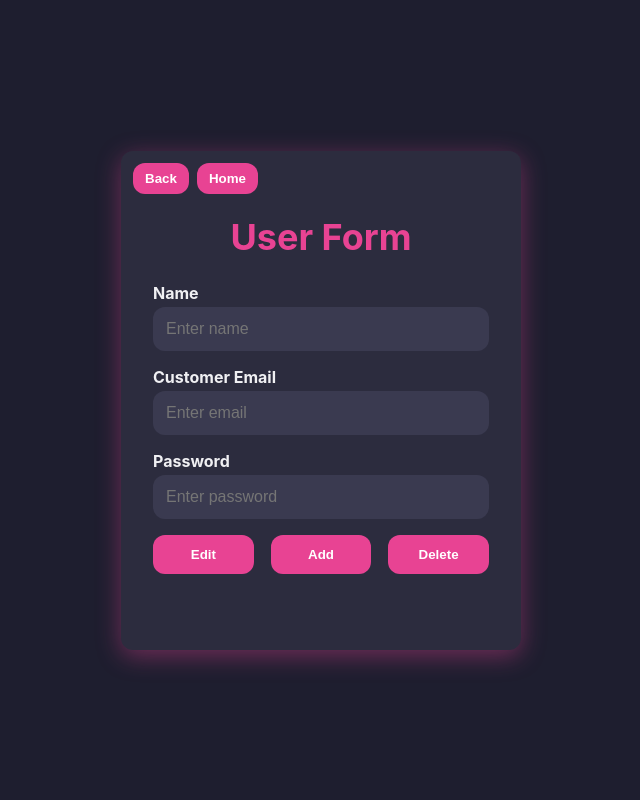
After one commit to MuizzuddinNorisham/amms-group-project, a PHP site: page /useraccount.html in a window 1280 px wide. The commit adds this page. Shown: the whole page, without its empty margins (319-959 px from the left). Run offline with PHP 8.4, Linux system fonts and the light colour scheme.

Commit message:
update useraccount

```diff
--- /dev/null
+++ b/customer page/useraccount.html
@@ -0,0 +1,257 @@
+<!DOCTYPE html>
+<html lang="en">
+<head>
+  <meta charset="UTF-8" />
+  <meta name="viewport" content="width=device-width, initial-scale=1.0"/>
+  <title>User Form</title>
+  <style>
+    :root {
+      --pink: #e84393;
+      --bg-dark: #1e1e2f;
+      --bg-light: #2c2c3e;
+      --input-bg: #3a3a50;
+      --text-light: #f0f0f3;
+      --text-muted: #b5b5bf;
+      --radius: 12px;
+      --spacing: 16px;
+      --font-family: -apple-system, BlinkMacSystemFont, "Segoe UI", Roboto, Oxygen,
+        Ubuntu, Cantarell, "Open Sans", "Helvetica Neue", sans-serif;
+    }
+
+    * {
+      margin: 0;
+      padding: 0;
+      box-sizing: border-box;
+    }
+
+    body {
+      min-height: 100vh;
+      font-family: var(--font-family);
+      background: var(--bg-dark);
+      color: var(--text-light);
+      display: flex;
+      align-items: center;
+      justify-content: center;
+      padding: var(--spacing);
+    }
+
+    .login-container {
+      background: var(--bg-light);
+      border-radius: var(--radius);
+      padding: calc(var(--spacing) * 2);
+      width: 100%;
+      max-width: 400px;
+      box-shadow: 0 6px 25px rgba(232, 67, 147, 0.4);
+      display: flex;
+      flex-direction: column;
+      gap: calc(var(--spacing) * 1.5);
+      position: relative;
+    }
+
+    .top-buttons {
+      position: absolute;
+      top: 12px;
+      left: 12px;
+      display: flex;
+      gap: 8px;
+    }
+
+    .top-buttons button {
+      background: var(--pink);
+      color: white;
+      border: none;
+      padding: 8px 12px;
+      border-radius: var(--radius);
+      font-weight: bold;
+      cursor: pointer;
+    }
+
+    header.login-header {
+      text-align: center;
+      margin-top: 32px;
+    }
+
+    header.login-header h1 {
+      font-size: 2.25rem;
+      font-weight: 700;
+      color: var(--pink);
+    }
+
+    form {
+      display: flex;
+      flex-direction: column;
+      gap: var(--spacing);
+    }
+
+    .form-group label {
+      font-weight: bold;
+      margin-bottom: 4px;
+      display: block;
+    }
+
+    .form-group input {
+      width: 100%;
+      padding: 12px;
+      font-size: 1rem;
+      background: var(--input-bg);
+      border: 1.5px solid transparent;
+      border-radius: var(--radius);
+      color: var(--text-light);
+    }
+
+    .form-group input:focus {
+      border-color: var(--pink);
+      outline: none;
+      box-shadow: 0 0 8px var(--pink);
+    }
+
+    .action-buttons {
+      display: flex;
+      justify-content: space-between;
+    }
+
+    .action-buttons button {
+      background: var(--pink);
+      border: none;
+      border-radius: var(--radius);
+      padding: 12px;
+      font-weight: bold;
+      color: white;
+      cursor: pointer;
+      width: 30%;
+    }
+
+    ul {
+      margin-top: 20px;
+    }
+
+    ul li {
+      background: var(--input-bg);
+      padding: 10px;
+      margin-bottom: 10px;
+      border-radius: var(--radius);
+      cursor: pointer;
+    }
+  </style>
+</head>
+<body>
+  <div class="login-container">
+    <div class="top-buttons">
+      <button onclick="alert('Going Back')">Back</button>
+      <button onclick="alert('Going Home')">Home</button>
+    </div>
+
+    <header class="login-header">
+      <h1>User Form</h1>
+    </header>
+
+    <form>
+      <div class="form-group">
+        <label for="name">Name</label>
+        <input type="text" id="name" placeholder="Enter name" />
+      </div>
+
+      <div class="form-group">
+        <label for="email">Customer Email</label>
+        <input type="email" id="email" placeholder="Enter email" />
+      </div>
+
+      <div class="form-group">
+        <label for="password">Password</label>
+        <input type="password" id="password" placeholder="Enter password" />
+      </div>
+
+      <div class="action-buttons">
+        <button type="button" id="editBtn">Edit</button>
+        <button type="button" id="addBtn">Add</button>
+        <button type="button" id="deleteBtn">Delete</button>
+      </div>
+    </form>
+
+    <ul id="userList"></ul>
+  </div>
+
+  <script>
+    const users = [];
+    let editIndex = null;
+
+    const nameInput = document.getElementById("name");
+    const emailInput = document.getElementById("email");
+    const passwordInput = document.getElementById("password");
+
+    const addBtn = document.getElementById("addBtn");
+    const editBtn = document.getElementById("editBtn");
+    const deleteBtn = document.getElementById("deleteBtn");
+    const userList = document.getElementById("userList");
+
+    function renderList() {
+      userList.innerHTML = "";
+      users.forEach((user, index) => {
+        const li = document.createElement("li");
+        li.textContent = `Name: ${user.name} | Email: ${user.email}`;
+        li.onclick = () => {
+          nameInput.value = user.name;
+          emailInput.value = user.email;
+          passwordInput.value = user.password;
+          editIndex = index;
+        };
+        userList.appendChild(li);
+      });
+    }
+
+    addBtn.onclick = () => {
+      const name = nameInput.value.trim();
+      const email = emailInput.value.trim();
+      const password = passwordInput.value;
+
+      if (name && email && password) {
+        users.push({ name, email, password });
+        renderList();
+        nameInput.value = "";
+        emailInput.value = "";
+        passwordInput.value = "";
+      } else {
+        alert("Please fill all fields.");
+      }
+    };
+
+    editBtn.onclick = () => {
+      if (editIndex === null) {
+        alert("Please select a user to edit.");
+        return;
+      }
+
+      const name = nameInput.value.trim();
+      const email = emailInput.value.trim();
+      const password = passwordInput.value;
+
+      if (name && email && password) {
+        users[editIndex] = { name, email, password };
+        renderList();
+        nameInput.value = "";
+        emailInput.value = "";
+        passwordInput.value = "";
+        editIndex = null;
+      } else {
+        alert("Please fill all fields.");
+      }
+    };
+
+    deleteBtn.onclick = () => {
+      if (editIndex === null) {
+        alert("Please select a user to delete.");
+        return;
+      }
+
+      if (confirm("Are you sure you want to delete this user?")) {
+        users.splice(editIndex, 1);
+        renderList();
+        nameInput.value = "";
+        emailInput.value = "";
+        passwordInput.value = "";
+        editIndex = null;
+      }
+    };
+  </script>
+</body>
+</html>
```
Also changed, not shown: AMMS/AdminHomePage.html (+59 -53 lines), customer page/addtocartui/addtocart.css (+83 -71 lines), customer page/useraccount.js (added, +82 -0 lines), customer page/useraccount.css (added).
